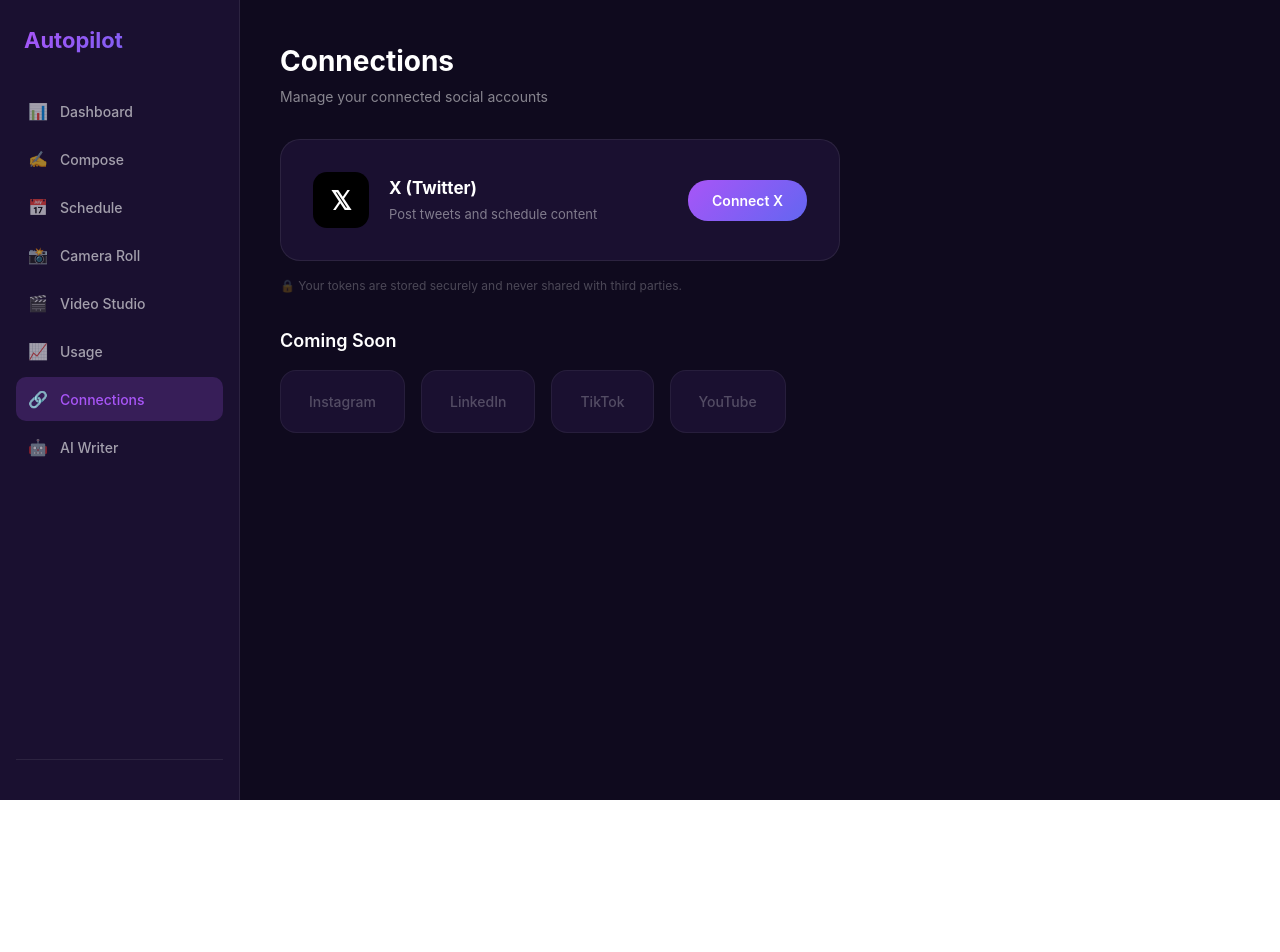
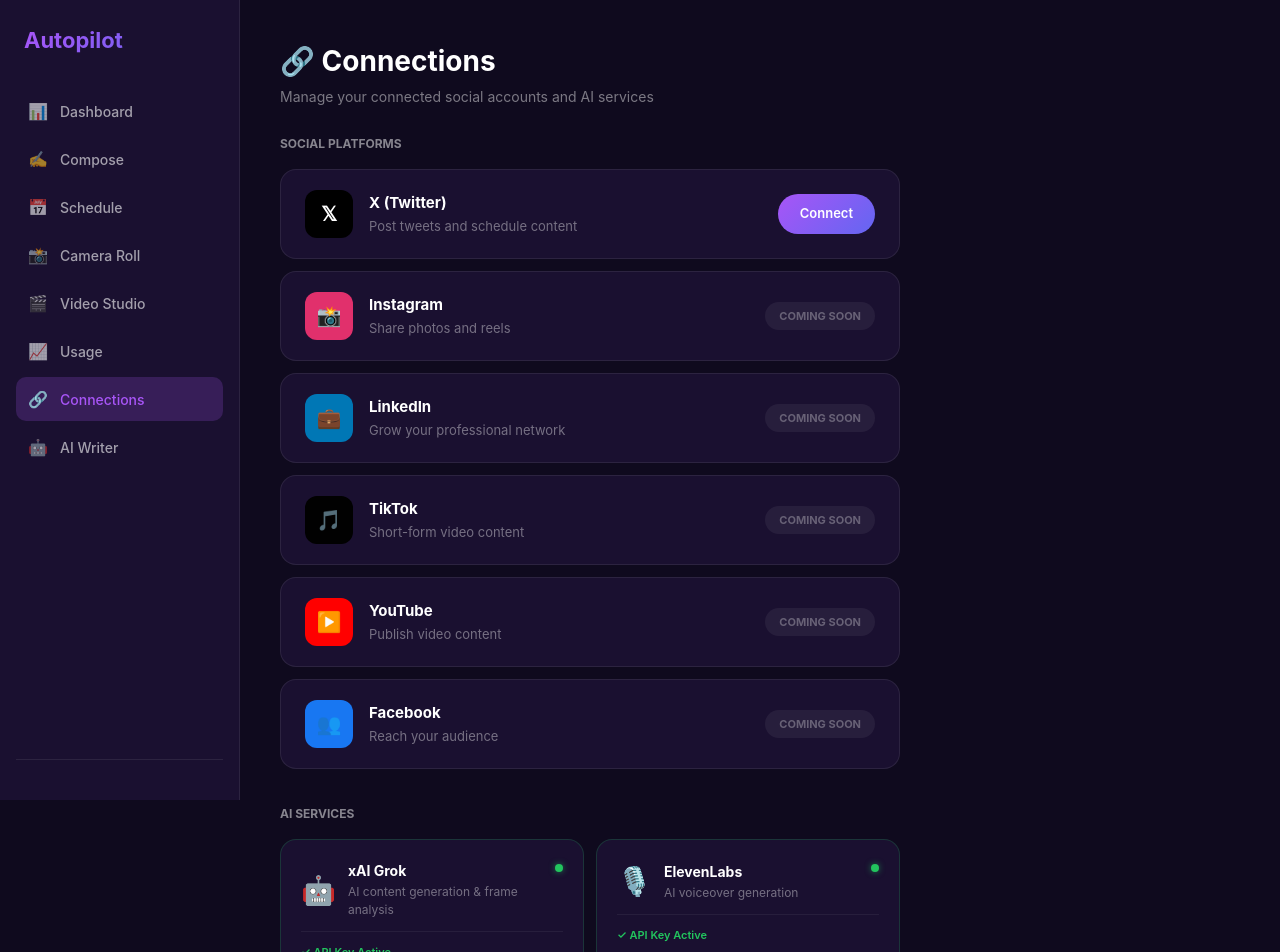
Before and after one commit to kodinnov/autopilot, a Next.js app: page /dashboard/connections in a window 1280 px wide. Shown: the top 952 px of the page. Before the commit the page ends 800 px from the top, so only its background shows below. Built offline with nearby package versions, Linux system fonts and the light colour scheme; no server answers.

Commit message:
feat: update dashboard + connections with all accounts and AI services

```diff
--- a/src/app/dashboard/connections/page.tsx
+++ b/src/app/dashboard/connections/page.tsx
@@ -1,122 +1,165 @@
 'use client'
 
-import { useState, useEffect } from 'react'
+import { useState, useEffect, Suspense } from 'react'
 import { useSearchParams } from 'next/navigation'
 
-export default function ConnectionsPage() {
+const SOCIAL_PLATFORMS = [
+  { id: 'twitter', label: 'X (Twitter)', icon: '𝕏', iconBg: '#000', desc: 'Post tweets and schedule content' },
+  { id: 'instagram', label: 'Instagram', icon: '📸', iconBg: '#e1306c', desc: 'Share photos and reels', soon: true },
+  { id: 'linkedin', label: 'LinkedIn', icon: '💼', iconBg: '#0077b5', desc: 'Grow your professional network', soon: true },
+  { id: 'tiktok', label: 'TikTok', icon: '🎵', iconBg: '#010101', desc: 'Short-form video content', soon: true },
+  { id: 'youtube', label: 'YouTube', icon: '▶️', iconBg: '#ff0000', desc: 'Publish video content', soon: true },
+  { id: 'facebook', label: 'Facebook', icon: '👥', iconBg: '#1877f2', desc: 'Reach your audience', soon: true },
+]
+
+const AI_SERVICES = [
+  { id: 'xai', label: 'xAI Grok', icon: '🤖', desc: 'AI content generation & frame analysis', connected: true, account: 'API Key Active' },
+  { id: 'elevenlabs', label: 'ElevenLabs', icon: '🎙️', desc: 'AI voiceover generation', connected: true, account: 'API Key Active' },
+  { id: 'shotstack', label: 'Shotstack', icon: '🎬', desc: 'Cloud video rendering', connected: true, account: 'Sandbox Active' },
+  { id: 'ideogram', label: 'Ideogram', icon: '🎨', desc: 'AI image generation', connected: true, account: 'kodinnov@gmail.com' },
+]
+
+function ConnectionsContent() {
   const searchParams = useSearchParams()
-  const [connected, setConnected] = useState(false)
+  const [twitterConnected, setTwitterConnected] = useState(false)
+  const [twitterHandle, setTwitterHandle] = useState('')
 
   useEffect(() => {
-    // Check URL param first
     if (searchParams.get('connected') === 'true') {
-      setConnected(true)
+      setTwitterConnected(true)
     }
-    // Always verify with server
     fetch('/api/auth/twitter/status')
       .then(r => r.json())
-      .then(data => setConnected(data.connected))
+      .then(data => {
+        setTwitterConnected(data.connected)
+        if (data.handle) setTwitterHandle(data.handle)
+      })
   }, [searchParams])
 
   return (
     <div>
-      <div className="welcome-header">
-        <h2>Connections</h2>
-        <p>Manage your connected social accounts</p>
+      <div style={{ marginBottom: '28px' }}>
+        <h1 style={{ fontSize: '28px', fontWeight: 700, color: '#fff', margin: 0 }}>🔗 Connections</h1>
+        <p style={{ color: 'rgba(255,255,255,0.45)', fontSize: '14px', marginTop: '4px' }}>
+          Manage your connected social accounts and AI services
+        </p>
       </div>
 
-      <div style={{
+      {/* Social Platforms */}
+      <h3 style={{ color: 'rgba(255,255,255,0.5)', fontSize: '12px', fontWeight: 700, textTransform: 'uppercase', margin: '0 0 16px' }}>
+        Social Platforms
+      </h3>
+      <div style={{ display: 'flex', flexDirection: 'column', gap: '12px', maxWidth: '620px', marginBottom: '36px' }}>
+        {SOCIAL_PLATFORMS.map(platform => {
+          const isConnected = platform.id === 'twitter' ? twitterConnected : false
+          return (
+            <div key={platform.id} style={{
               background: '#1a1030',
-        border: '1px solid rgba(255,255,255,0.08)',
-        borderRadius: '20px',
-        padding: '32px',
-        maxWidth: '560px',
+              border: `1px solid ${isConnected ? 'rgba(34,197,94,0.2)' : 'rgba(255,255,255,0.08)'}`,
+              borderRadius: '16px',
+              padding: '20px 24px',
               display: 'flex',
               alignItems: 'center',
               justifyContent: 'space-between',
-        gap: '24px',
+              gap: '16px',
             }}>
-        <div style={{ display: 'flex', alignItems: 'center', gap: '20px' }}>
+              <div style={{ display: 'flex', alignItems: 'center', gap: '16px' }}>
                 <div style={{
-            width: '56px',
-            height: '56px',
-            background: '#000',
-            borderRadius: '14px',
-            display: 'flex',
-            alignItems: 'center',
-            justifyContent: 'center',
-            fontSize: '26px',
-            fontWeight: '900',
-            color: '#fff',
-            flexShrink: 0,
-          }}>𝕏</div>
+                  width: '48px', height: '48px',
+                  background: platform.iconBg,
+                  borderRadius: '12px',
+                  display: 'flex', alignItems: 'center', justifyContent: 'center',
+                  fontSize: '20px', fontWeight: 900, color: '#fff', flexShrink: 0,
+                }}>
+                  {platform.icon}
+                </div>
                 <div>
-            <div style={{ fontWeight: '700', fontSize: '17px', marginBottom: '4px' }}>X (Twitter)</div>
-            <div style={{ color: 'rgba(255,255,255,0.45)', fontSize: '13px' }}>Post tweets and schedule content</div>
+                  <p style={{ color: '#fff', fontWeight: 700, fontSize: '15px', margin: 0 }}>{platform.label}</p>
+                  <p style={{ color: 'rgba(255,255,255,0.4)', fontSize: '13px', margin: '2px 0 0' }}>
+                    {platform.id === 'twitter' && twitterHandle ? `@${twitterHandle}` : platform.desc}
+                  </p>
                 </div>
               </div>
 
-        {connected ? (
-          <div style={{
-            display: 'flex',
-            alignItems: 'center',
-            gap: '8px',
-            background: 'rgba(34, 197, 94, 0.15)',
-            border: '1px solid rgba(34, 197, 94, 0.3)',
-            color: '#22c55e',
-            padding: '8px 20px',
-            borderRadius: '20px',
-            fontSize: '14px',
-            fontWeight: '600',
-            flexShrink: 0,
+              {platform.soon ? (
+                <span style={{
+                  padding: '6px 14px', borderRadius: '20px',
+                  fontSize: '11px', fontWeight: 700, textTransform: 'uppercase',
+                  background: 'rgba(255,255,255,0.06)', color: 'rgba(255,255,255,0.3)',
+                }}>
+                  Coming Soon
+                </span>
+              ) : isConnected ? (
+                <span style={{
+                  display: 'flex', alignItems: 'center', gap: '6px',
+                  background: 'rgba(34,197,94,0.15)', border: '1px solid rgba(34,197,94,0.3)',
+                  color: '#22c55e', padding: '8px 18px', borderRadius: '20px',
+                  fontSize: '13px', fontWeight: 600, flexShrink: 0,
                 }}>
                   ✓ Connected
-          </div>
+                </span>
               ) : (
                 <a href="/api/auth/twitter" style={{
-            background: 'linear-gradient(135deg, #a855f7, #6366f1)',
-            color: '#fff',
-            padding: '10px 24px',
-            borderRadius: '20px',
-            fontSize: '14px',
-            fontWeight: '600',
-            textDecoration: 'none',
-            flexShrink: 0,
-            transition: 'opacity 0.2s',
+                  background: 'linear-gradient(135deg,#a855f7,#6366f1)',
+                  color: '#fff', padding: '10px 22px', borderRadius: '20px',
+                  fontSize: '13px', fontWeight: 600, textDecoration: 'none', flexShrink: 0,
                 }}>
-            Connect X
+                  Connect
                 </a>
               )}
             </div>
-
-      <div style={{
-        marginTop: '16px',
-        color: 'rgba(255,255,255,0.25)',
-        fontSize: '12px',
-        maxWidth: '560px',
-      }}>
-        🔒 Your tokens are stored securely and never shared with third parties.
+          )
+        })}
       </div>
 
-      {/* Coming soon */}
-      <div style={{ marginTop: '32px' }}>
-        <h3 className="section-title">Coming Soon</h3>
-        <div style={{ display: 'flex', gap: '16px', flexWrap: 'wrap' }}>
-          {['Instagram', 'LinkedIn', 'TikTok', 'YouTube'].map(platform => (
-            <div key={platform} style={{
+      {/* AI Services */}
+      <h3 style={{ color: 'rgba(255,255,255,0.5)', fontSize: '12px', fontWeight: 700, textTransform: 'uppercase', margin: '0 0 16px' }}>
+        AI Services
+      </h3>
+      <div style={{ display: 'grid', gridTemplateColumns: 'repeat(auto-fill, minmax(280px, 1fr))', gap: '12px', maxWidth: '620px' }}>
+        {AI_SERVICES.map(service => (
+          <div key={service.id} style={{
             background: '#1a1030',
-              border: '1px solid rgba(255,255,255,0.06)',
+            border: '1px solid rgba(34,197,94,0.2)',
             borderRadius: '16px',
-              padding: '20px 28px',
-              color: 'rgba(255,255,255,0.25)',
-              fontSize: '14px',
-              fontWeight: '500',
+            padding: '20px',
           }}>
-              {platform}
+            <div style={{ display: 'flex', justifyContent: 'space-between', alignItems: 'flex-start' }}>
+              <div style={{ display: 'flex', alignItems: 'center', gap: '12px' }}>
+                <span style={{ fontSize: '28px' }}>{service.icon}</span>
+                <div>
+                  <p style={{ color: '#fff', fontWeight: 700, fontSize: '14px', margin: 0 }}>{service.label}</p>
+                  <p style={{ color: 'rgba(255,255,255,0.4)', fontSize: '12px', margin: '2px 0 0' }}>{service.desc}</p>
+                </div>
+              </div>
+              <span style={{
+                width: '8px', height: '8px', borderRadius: '50%',
+                background: '#22c55e', flexShrink: 0, marginTop: '4px',
+                boxShadow: '0 0 6px rgba(34,197,94,0.6)',
+              }} />
+            </div>
+            <p style={{
+              color: '#22c55e', fontSize: '11px', fontWeight: 600,
+              margin: '12px 0 0', paddingTop: '12px',
+              borderTop: '1px solid rgba(255,255,255,0.06)',
+            }}>
+              ✓ {service.account}
+            </p>
           </div>
         ))}
       </div>
-      </div>
+
+      <p style={{ color: 'rgba(255,255,255,0.2)', fontSize: '12px', marginTop: '24px' }}>
+        🔒 All credentials are stored securely and never shared with third parties.
+      </p>
     </div>
   )
 }
+
+export default function ConnectionsPage() {
+  return (
+    <Suspense fallback={<div style={{ color: 'rgba(255,255,255,0.5)', padding: '40px' }}>Loading...</div>}>
+      <ConnectionsContent />
+    </Suspense>
+  )
+}
--- a/src/app/dashboard/page.tsx
+++ b/src/app/dashboard/page.tsx
@@ -3,79 +3,175 @@
 import { useEffect, useState } from 'react'
 import Link from 'next/link'
 
+interface ScheduledPost {
+  id: number
+  content: string
+  platform: string
+  scheduled_for: string
+}
+
 export default function DashboardPage() {
-  const firstName = 'there'
   const [twitterConnected, setTwitterConnected] = useState(false)
+  const [scheduledCount, setScheduledCount] = useState(0)
+  const [recentPosts, setRecentPosts] = useState<ScheduledPost[]>([])
 
   useEffect(() => {
     fetch('/api/auth/twitter/status')
       .then(r => r.json())
       .then(d => setTwitterConnected(d.connected))
+
+    fetch('/api/tweets/scheduled')
+      .then(r => r.json())
+      .then(d => {
+        const posts = d.scheduledTweets || []
+        setScheduledCount(posts.length)
+        setRecentPosts(posts.slice(0, 3))
+      })
+      .catch(() => {})
   }, [])
+
+  const PLATFORM_ICONS: Record<string, string> = {
+    twitter: '𝕏',
+    instagram: '📸',
+    linkedin: '💼',
+    tiktok: '🎵',
+    youtube: '▶️',
+    facebook: '👥',
+  }
+
+  const AI_SERVICES = [
+    { icon: '🤖', label: 'xAI Grok', status: 'Active' },
+    { icon: '🎙️', label: 'ElevenLabs', status: 'Active' },
+    { icon: '🎬', label: 'Shotstack', status: 'Active' },
+    { icon: '🎨', label: 'Ideogram', status: 'Active' },
+  ]
 
   return (
     <div>
-      <div className="welcome-header">
-        <h2>Welcome back, {firstName}! 👋</h2>
-        <p>Here&apos;s your social media overview</p>
+      {/* Header */}
+      <div style={{ marginBottom: '32px' }}>
+        <h1 style={{ fontSize: '28px', fontWeight: 700, color: '#fff', margin: 0 }}>
+          📊 Dashboard
+        </h1>
+        <p style={{ color: 'rgba(255,255,255,0.45)', fontSize: '14px', marginTop: '4px' }}>
+          Your personal brand autopilot
+        </p>
       </div>
 
       {/* Stats */}
-      <div className="stats-grid">
-        <div className="stat-card">
-          <div className="stat-value">0</div>
-          <div className="stat-label">Total Posts</div>
+      <div style={{ display: 'grid', gridTemplateColumns: 'repeat(4, 1fr)', gap: '16px', marginBottom: '32px' }}>
+        <div style={{ background: '#1a1030', border: '1px solid rgba(255,255,255,0.08)', borderRadius: '16px', padding: '20px' }}>
+          <p style={{ color: 'rgba(255,255,255,0.4)', fontSize: '12px', margin: 0, textTransform: 'uppercase', fontWeight: 700 }}>Scheduled</p>
+          <p style={{ color: '#fff', fontSize: '32px', fontWeight: 800, margin: '4px 0 0' }}>{scheduledCount}</p>
         </div>
-        <div className="stat-card">
-          <div className="stat-value">0</div>
-          <div className="stat-label">Scheduled</div>
+        <div style={{ background: '#1a1030', border: '1px solid rgba(255,255,255,0.08)', borderRadius: '16px', padding: '20px' }}>
+          <p style={{ color: 'rgba(255,255,255,0.4)', fontSize: '12px', margin: 0, textTransform: 'uppercase', fontWeight: 700 }}>AI Services</p>
+          <p style={{ color: '#10b981', fontSize: '32px', fontWeight: 800, margin: '4px 0 0' }}>4</p>
         </div>
-        <div className="stat-card">
-          <div className="stat-value">0</div>
-          <div className="stat-label">AI Generated</div>
+        <div style={{ background: '#1a1030', border: '1px solid rgba(255,255,255,0.08)', borderRadius: '16px', padding: '20px' }}>
+          <p style={{ color: 'rgba(255,255,255,0.4)', fontSize: '12px', margin: 0, textTransform: 'uppercase', fontWeight: 700 }}>X Account</p>
+          <p style={{ color: twitterConnected ? '#22c55e' : '#f59e0b', fontSize: '14px', fontWeight: 700, margin: '8px 0 0' }}>
+            {twitterConnected ? '✓ @kodi_ai' : '⚠ Not connected'}
+          </p>
         </div>
-        <div className="stat-card">
-          {twitterConnected ? (
-            <div style={{ display: 'inline-flex', alignItems: 'center', gap: '6px', background: 'rgba(34,197,94,0.15)', border: '1px solid rgba(34,197,94,0.3)', color: '#22c55e', padding: '6px 14px', borderRadius: '20px', fontSize: '13px', fontWeight: 600 }}>
-              ✓ Connected
-            </div>
-          ) : (
-            <Link href="/dashboard/connections" className="connect-btn">Connect X</Link>
-          )}
-          <div className="stat-label" style={{ marginTop: '8px' }}>Twitter Status</div>
+        <div style={{ background: '#1a1030', border: '1px solid rgba(255,255,255,0.08)', borderRadius: '16px', padding: '20px' }}>
+          <p style={{ color: 'rgba(255,255,255,0.4)', fontSize: '12px', margin: 0, textTransform: 'uppercase', fontWeight: 700 }}>Platforms</p>
+          <p style={{ color: '#a855f7', fontSize: '32px', fontWeight: 800, margin: '4px 0 0' }}>6</p>
         </div>
       </div>
 
-      {/* Quick Actions */}
-      <h3 className="section-title">Quick Actions</h3>
-      <div className="actions-grid">
-        <Link href="/dashboard/compose" className="action-card">
-          <span className="action-icon">✍️</span>
-          <div className="action-title">Compose Post</div>
-          <div className="action-desc">Write and publish a new tweet</div>
-        </Link>
-        <Link href="/dashboard/schedule" className="action-card">
-          <span className="action-icon">📅</span>
-          <div className="action-title">Schedule Post</div>
-          <div className="action-desc">Plan your content for later</div>
-        </Link>
-        <Link href="/dashboard/connections" className="action-card">
-          <span className="action-icon">🔗</span>
-          <div className="action-title">Connect X</div>
-          <div className="action-desc">Link your Twitter account</div>
-        </Link>
-        <Link href="/dashboard/ai" className="action-card">
-          <span className="action-icon">🤖</span>
-          <div className="action-title">AI Generate</div>
-          <div className="action-desc">Let AI write your content</div>
-        </Link>
+      {/* AI Services */}
+      <h3 style={{ color: 'rgba(255,255,255,0.5)', fontSize: '12px', fontWeight: 700, textTransform: 'uppercase', margin: '0 0 14px' }}>
+        AI Services
+      </h3>
+      <div style={{ display: 'flex', gap: '10px', flexWrap: 'wrap', marginBottom: '32px' }}>
+        {AI_SERVICES.map(s => (
+          <div key={s.label} style={{
+            background: '#1a1030',
+            border: '1px solid rgba(34,197,94,0.2)',
+            borderRadius: '12px',
+            padding: '12px 16px',
+            display: 'flex',
+            alignItems: 'center',
+            gap: '8px',
+          }}>
+            <span style={{ fontSize: '18px' }}>{s.icon}</span>
+            <span style={{ color: '#fff', fontSize: '13px', fontWeight: 600 }}>{s.label}</span>
+            <span style={{
+              width: '7px', height: '7px', borderRadius: '50%',
+              background: '#22c55e', boxShadow: '0 0 5px rgba(34,197,94,0.6)',
+            }} />
+          </div>
+        ))}
       </div>
 
-      {/* Recent Posts */}
-      <h3 className="section-title">Recent Posts</h3>
-      <div className="empty-state">
-        No posts yet. Connect your Twitter account to get started!
+      {/* Quick Actions */}
+      <h3 style={{ color: 'rgba(255,255,255,0.5)', fontSize: '12px', fontWeight: 700, textTransform: 'uppercase', margin: '0 0 14px' }}>
+        Quick Actions
+      </h3>
+      <div style={{ display: 'grid', gridTemplateColumns: 'repeat(auto-fill, minmax(160px, 1fr))', gap: '12px', marginBottom: '32px' }}>
+        {[
+          { href: '/dashboard/compose', icon: '✍️', title: 'Compose', desc: 'Write a new post' },
+          { href: '/dashboard/schedule', icon: '📅', title: 'Schedule', desc: 'Plan your content' },
+          { href: '/dashboard/camera-roll', icon: '📸', title: 'Camera Roll', desc: 'Batch upload & caption' },
+          { href: '/dashboard/video-studio', icon: '🎬', title: 'Video Studio', desc: 'AI video stories' },
+          { href: '/dashboard/ai', icon: '🤖', title: 'AI Writer', desc: 'Generate content' },
+          { href: '/dashboard/usage', icon: '📈', title: 'Usage', desc: 'View your stats' },
+        ].map(action => (
+          <Link key={action.href} href={action.href} style={{
+            background: '#1a1030',
+            border: '1px solid rgba(255,255,255,0.08)',
+            borderRadius: '16px',
+            padding: '20px 16px',
+            textDecoration: 'none',
+            display: 'block',
+            transition: 'border-color 0.2s',
+          }}
+          onMouseEnter={e => (e.currentTarget.style.borderColor = 'rgba(168,85,247,0.4)')}
+          onMouseLeave={e => (e.currentTarget.style.borderColor = 'rgba(255,255,255,0.08)')}
+          >
+            <span style={{ fontSize: '28px', display: 'block', marginBottom: '10px' }}>{action.icon}</span>
+            <p style={{ color: '#fff', fontWeight: 700, fontSize: '14px', margin: 0 }}>{action.title}</p>
+            <p style={{ color: 'rgba(255,255,255,0.4)', fontSize: '12px', margin: '4px 0 0' }}>{action.desc}</p>
+          </Link>
+        ))}
       </div>
+
+      {/* Recent scheduled posts */}
+      {recentPosts.length > 0 && (
+        <>
+          <h3 style={{ color: 'rgba(255,255,255,0.5)', fontSize: '12px', fontWeight: 700, textTransform: 'uppercase', margin: '0 0 14px' }}>
+            Upcoming Posts
+          </h3>
+          <div style={{ display: 'flex', flexDirection: 'column', gap: '10px' }}>
+            {recentPosts.map(post => (
+              <div key={post.id} style={{
+                background: '#1a1030',
+                border: '1px solid rgba(255,255,255,0.08)',
+                borderRadius: '12px',
+                padding: '16px',
+                display: 'flex',
+                alignItems: 'center',
+                gap: '16px',
+              }}>
+                <span style={{ fontSize: '20px' }}>{PLATFORM_ICONS[post.platform] || '📝'}</span>
+                <p style={{ color: 'rgba(255,255,255,0.7)', fontSize: '13px', margin: 0, flex: 1, overflow: 'hidden', textOverflow: 'ellipsis', whiteSpace: 'nowrap' }}>
+                  {post.content}
+                </p>
+                <span style={{ color: 'rgba(255,255,255,0.3)', fontSize: '12px', flexShrink: 0 }}>
+                  {new Date(post.scheduled_for).toLocaleDateString()}
+                </span>
+              </div>
+            ))}
+          </div>
+        </>
+      )}
+
+      {recentPosts.length === 0 && (
+        <div style={{ textAlign: 'center', padding: '40px', color: 'rgba(255,255,255,0.25)', fontSize: '14px', background: '#1a1030', borderRadius: '16px', border: '1px solid rgba(255,255,255,0.06)' }}>
+          No scheduled posts yet. Use Camera Roll or Compose to get started!
+        </div>
+      )}
     </div>
   )
 }
```
Lines whose indentation alone changed are shown as unchanged.
